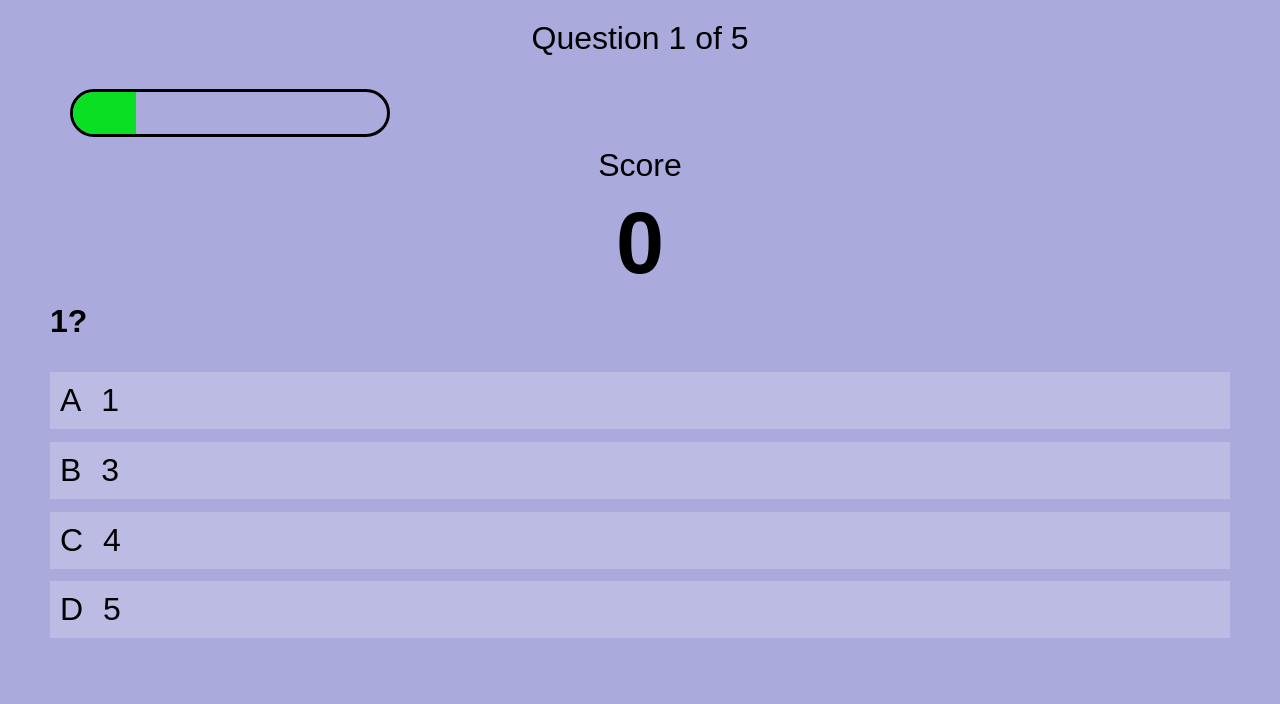
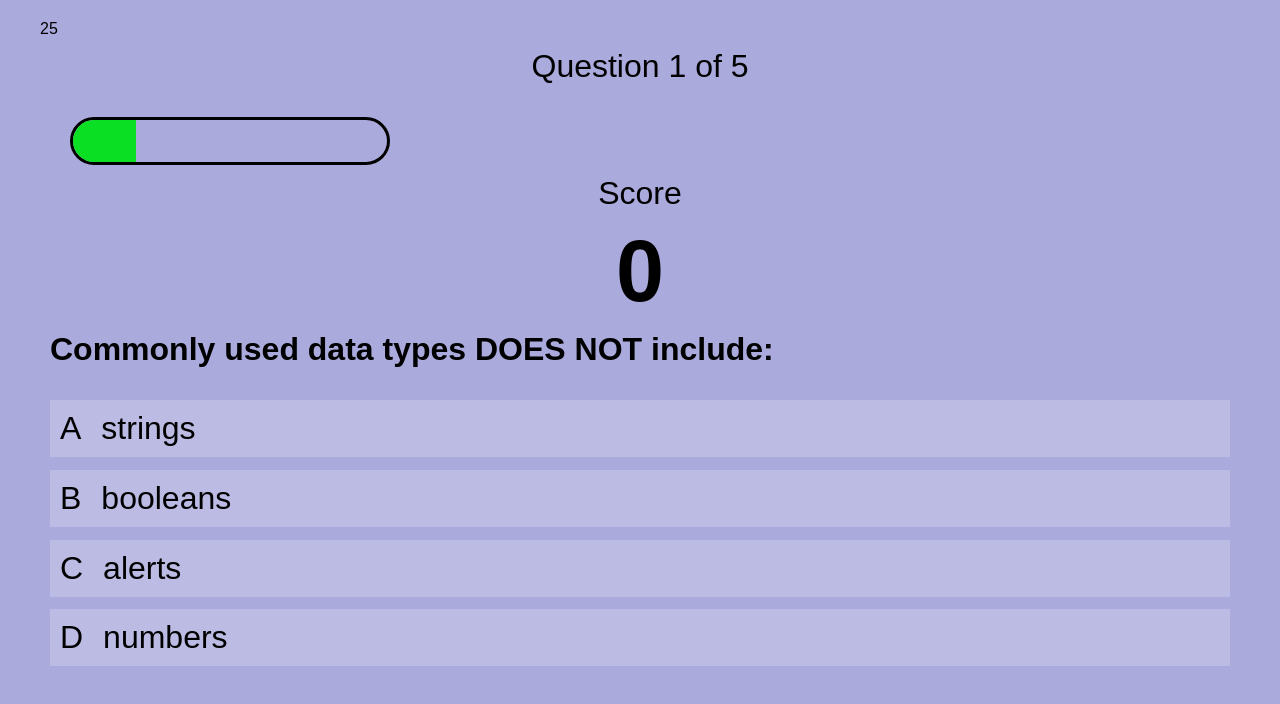
Before and after one commit to isazafeer/quiz-javascript, a plain HTML site: page game.html in a window 1280 px wide. Drawn offline with Linux system fonts and the light colour scheme.

Commit message:
added timer in, almost complete

```diff
--- a/game.html
+++ b/game.html
@@ -8,6 +8,9 @@
 </head>
 <body>
     <div class="container">
+        <div id="timer">
+            <span class="time-left">30</span>
+        </div>
         <div id="game" class="justify center flex-colunm">
             <div id="hud">
                 <div class="hud-progress">
--- a/game.js
+++ b/game.js
@@ -12,16 +12,30 @@ var score = 0
 var questionCounter = 0
 var availableQuestions = []
 
+//timer//
+var timeLeft = 30;
+var timerEl = document.getElementById('timer');
+var timerId = setInterval(countdown, 800);
+function countdown() {
+    if (timeLeft === -1) {
+        clearInterval(timerId);
+        return;
+    } else {
+        timerEl.innerHTML = timeLeft;
+        timeLeft--;
+    }
+}
+
 //adding in questions//
 
 var questions =  [
     {
-        question: '1?',
-        choice1: '1',
-        choice2: '3',
-        choice3: '4',
-        choice4: '5',
-        answer: '1',
+        question: 'Commonly used data types DOES NOT include:',
+        choice1: 'strings',
+        choice2: 'booleans',
+        choice3: 'alerts',
+        choice4: 'numbers',
+        answer: 'alerts',
     },
     {
         question: '2?',
```
